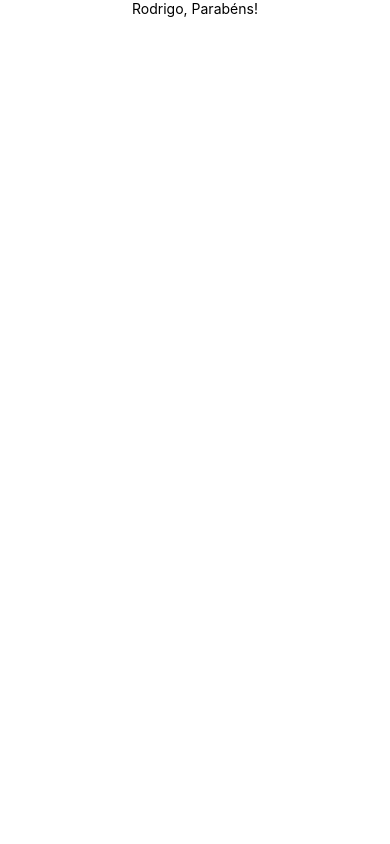
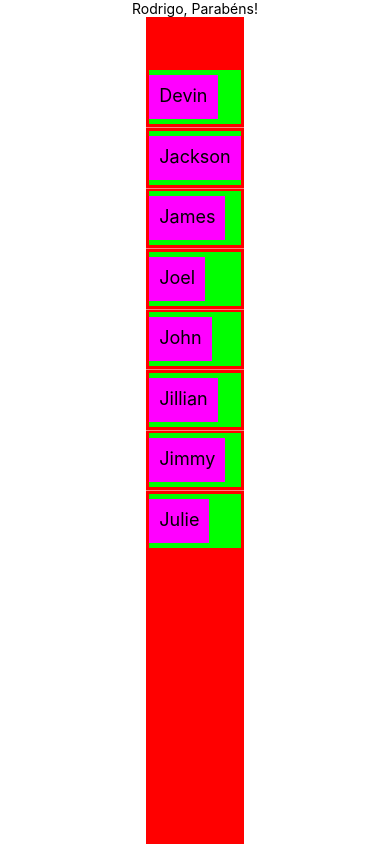
Before and after one commit to RodrigoPadilha/mobile-flashcards, a React Native app: screen / in a window 390 px wide. Built offline with nearby package versions, Linux system fonts and the light colour scheme.

Commit message:
Implementado itens da lista

```diff
--- a/App.js
+++ b/App.js
@@ -1,13 +1,13 @@
 import React from 'react';
 import { StyleSheet, Text, View } from 'react-native';
-import DeckList from './components/DeckList'
+import DeckList from './components/DeckList/component';
 
 export default class App extends React.Component {
   render() {
     return (
       <View style={styles.container}>
         <Text>Rodrigo, Parabéns!</Text>
-        <DeckList></DeckList>
+        <DeckList />
       </View>
     );
   }
--- a/components/DeckList.js
+++ /dev/null
@@ -1,56 +0,0 @@
-import React, { Component } from 'react';
-import { AppRegistry, FlatList, StyleSheet, Text, View } from 'react-native';
-
-class DeckList extends Component {
-
-  FlatListItemSeparator = () => <View style={styles.line} />;
-
-  renderItem = (item,styles) => {
-    debugger
-    <Text style={styles.item}>{item.key}</Text>
-  }
-
-  render() {
-    const listItens = [
-      {key: 'Devin'},
-      {key: 'Jackson'},
-      {key: 'James'},
-      {key: 'Joel'},
-      {key: 'John'},
-      {key: 'Jillian'},
-      {key: 'Jimmy'},
-      {key: 'Julie'},
-    ]
-
-    return (
-      <View style={styles.container}>
-        <FlatList
-          data={listItens}
-          ItemSeparatorComponent={this.FlatListItemSeparator}
-          renderItem={item => this.renderItem(item,styles)}
-          keyExtractor={item => item.key}
-        />
-      </View>
-    );
-  }
-}
-
-export default DeckList
-
-const styles = StyleSheet.create({
-  container: {
-   flex: 1,
-   paddingTop: 22
-  },
-  item: {
-    padding: 10,
-    fontSize: 18,
-    height: 44,
-  },
-})
-
-        {/*<FlatList
-          data={listItens}
-          ItemSeparatorComponent={this.FlatListItemSeparator}
-          renderItem={({item}) => <Text style={styles.item}>{item.key}</Text>}
-        />*/}
--- /dev/null
+++ b/components/DeckList/component.js
@@ -0,0 +1,35 @@
+import React, { Component } from 'react';
+import { AppRegistry, FlatList, TouchableOpacity, Text, View } from 'react-native';
+import { Styles } from './style';
+
+class DeckList extends React.Component {
+
+  selectItem = (data) => console.log("Chamou ", data.key)
+
+
+  FlatListItemSeparator = (styles) => <View style={styles.line} />
+
+  renderItem = (item, styles) =>
+    <TouchableOpacity
+      style={styles.list}
+      onPress={() => this.selectItem(item)}>
+      <Text style={styles.item}>{item.key}</Text>
+    </TouchableOpacity>
+
+  render() {
+    const listItens = [{key: 'Devin'},{key: 'Jackson'},{key: 'James'},{key: 'Joel'},{key: 'John'},{key: 'Jillian'},{key: 'Jimmy'},{key: 'Julie'},]
+    debugger
+    return (
+      <View style={Styles.container}>
+        <FlatList
+          data={listItens}
+          ItemSeparatorComponent={() => this.FlatListItemSeparator(Styles)}
+          renderItem={({item}) => this.renderItem(item,Styles)}
+          keyExtractor={(item) => item.key}
+        />
+      </View>
+    );
+  }
+}
+
+export default DeckList
--- /dev/null
+++ b/components/DeckList/style.js
@@ -0,0 +1,72 @@
+import { StyleSheet } from 'react-native';
+
+export const Styles = StyleSheet.create({
+
+  item: {
+    padding: 10,
+    fontSize: 18,
+    height: 44,
+    backgroundColor: '#ff00ff',
+  },
+
+
+  container: {
+    flex: 1,
+    backgroundColor: "#ff0000",
+    paddingVertical: 50,
+    position: "relative"
+    },
+  title: {
+    fontSize: 20,
+    color: "#fff",
+    textAlign: "center",
+    marginBottom: 10
+  },
+  loader: {
+    flex: 1,
+    justifyContent: "center",
+    alignItems: "center",
+    backgroundColor: "#fff"
+  },
+  list: {
+    paddingVertical: 5,
+    margin: 3,
+    flexDirection: "row",
+    backgroundColor: "#00ff00",
+    justifyContent: "flex-start",
+    alignItems: "center",
+    zIndex: -1
+  },
+  lightText: {
+    color: "#f7f7f7",
+    width: 200,
+    paddingLeft: 15,
+    fontSize: 12
+    },
+  line: {
+    height: 0.5,
+    width: "100%",
+    backgroundColor:"rgba(255,255,255,0.5)"
+  },
+  icon: {
+    position: "absolute",
+    bottom: 20,
+    width: "100%",
+    left: 290,
+    zIndex: 1
+  },
+  numberBox: {
+    position: "absolute",
+    bottom: 75,
+    width: 30,
+    height: 30,
+    borderRadius: 15,
+    left: 330,
+    zIndex: 3,
+    backgroundColor: "#e3e3e3",
+    justifyContent: "center",
+    alignItems: "center"
+  },
+  number: {fontSize: 14,color: "#000"},
+  selected: {backgroundColor: "#FA7B5F"},
+});
```
Also changed, not shown: 2 other files (tests, documents, lock files or other folders).
